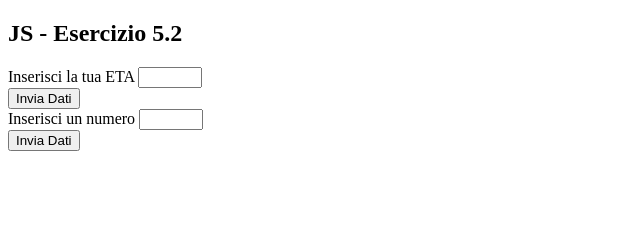
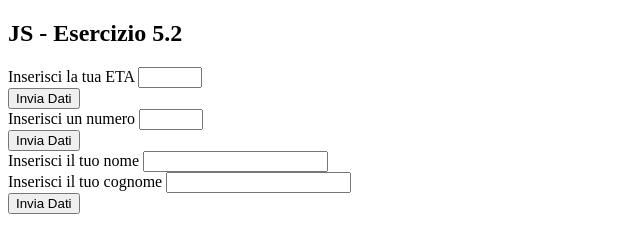
Before and after one commit to corso-giugno-talentform/angelo_rivera_esercizi_svolti, a plain HTML site: page Day4/index.html in a window 1280 px wide. Shown: the whole page, without its empty margins (0-640 px from the left). Drawn offline with Linux system fonts and the light colour scheme.

Commit message:
aggiornamento_esercizi_js

```diff
--- a/Day4/index.html
+++ b/Day4/index.html
@@ -29,6 +29,20 @@
             <input type="button" onclick="datifor()" value="Invia Dati" />
         </div>
 
+        <div class="inputbox">
+            <label for="valore">Inserisci il tuo nome</label>
+            <input type="text" id="nome" name="nome" required />
+        </div>
+
+        <div class="inputbox">
+            <label for="valore">Inserisci il tuo cognome</label>
+            <input type="text" id="cognome" name="cognome" required />
+        </div>
+
+        <div id="button">
+            <input type="button" onclick="datiforn()" value="Invia Dati" />
+        </div>
+
         <script src="script.js"></script>
         <script src="script2.js"></script>
 </body>
--- a/Day4/script2.js
+++ b/Day4/script2.js
@@ -28,3 +28,38 @@ function datifor() {
         }
     };
 };
+
+function datiforn() {
+    const form = document.getElementById('iDati');
+    let nome = form.elements['nome'].value;
+    let cognome = form.elements['cognome'].value;
+
+    for (let i = 1; i <= 30; i++) {
+
+        if (i % 3 === 0) {
+
+            console.log('Nome -> ' + nome);
+
+            if (i % 3 === 0 && i % 5 === 0) {
+
+                console.log('Nome e Cognome-> ' + nome + ' ' + cognome);
+            }
+        }
+
+        else if (i % 5 === 0) {
+
+            console.log('Nome -> ' + cognome);
+
+            if (i % 3 === 0 && i % 5 === 0) {
+
+                console.log('Nome e Cognome-> ' + nome + ' ' + cognome);
+            }
+        }
+
+        else {
+            console.log('');
+            console.log(i);
+            console.log('');
+        }
+    }
+}
```
